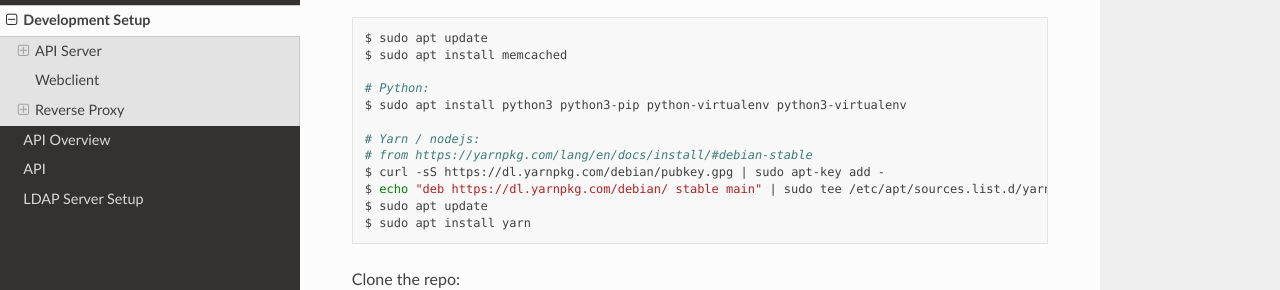
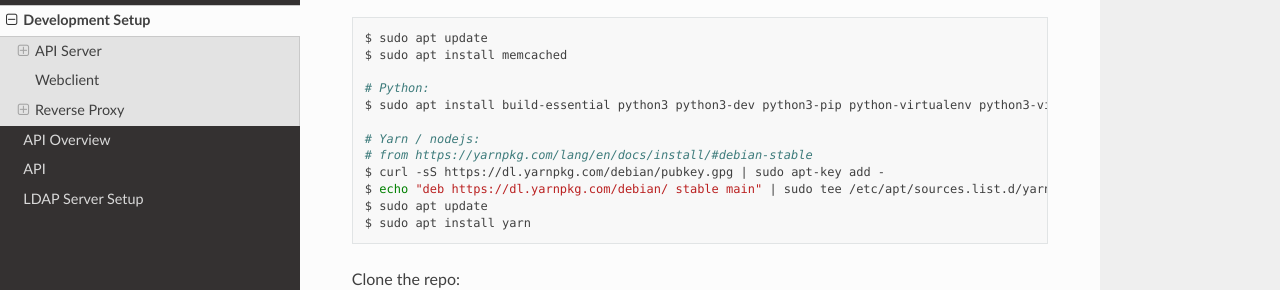
Before and after one commit to Protospace/spaceport, a Sphinx documentation site: the page built from apiserver/docs/source/dev.rst, in a window 1280 px wide and 900 px high, scrolled down 329 px. Shown: the part 162-452 px from the top of the window. Built offline with Sphinx 7.4.7 and the Read the Docs theme 2.0.0, drawn with Linux system fonts in a browser that asks for light colours.

Commit message:
Add missing installation dependencies

```diff
--- a/apiserver/docs/source/dev.rst
+++ b/apiserver/docs/source/dev.rst
@@ -13,7 +13,7 @@ Install dependencies:
     $ sudo apt install memcached
 
     # Python:
-    $ sudo apt install python3 python3-pip python-virtualenv python3-virtualenv
+    $ sudo apt install build-essential python3 python3-dev python3-pip python-virtualenv python3-virtualenv
 
     # Yarn / nodejs:
     # from https://yarnpkg.com/lang/en/docs/install/#debian-stable
```
